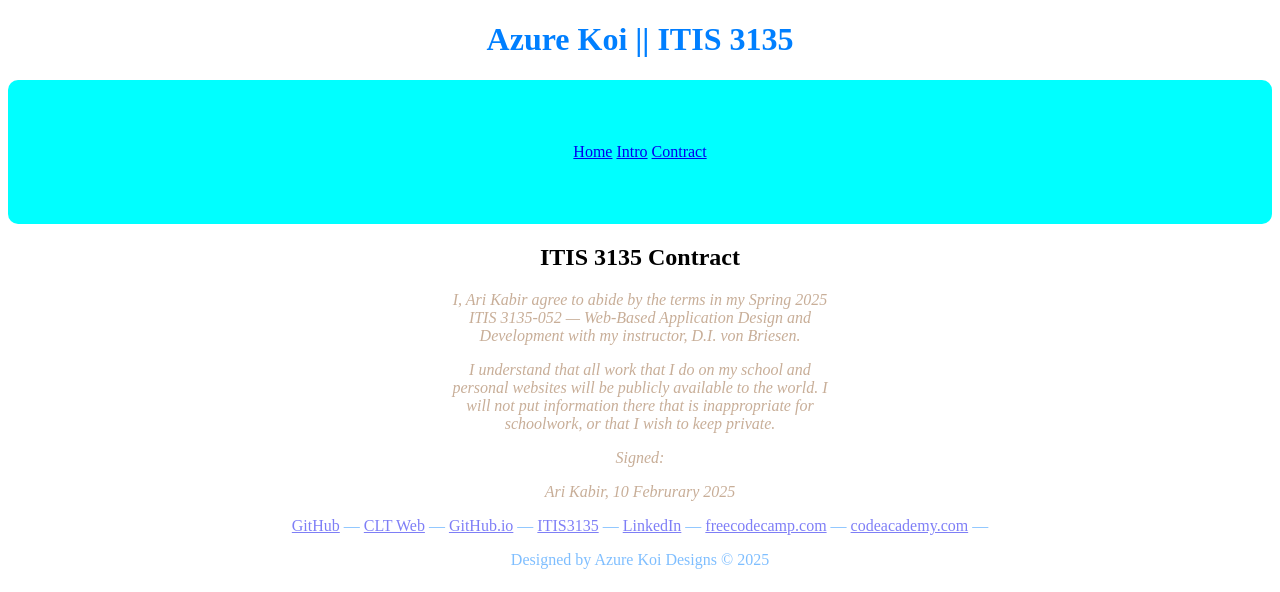
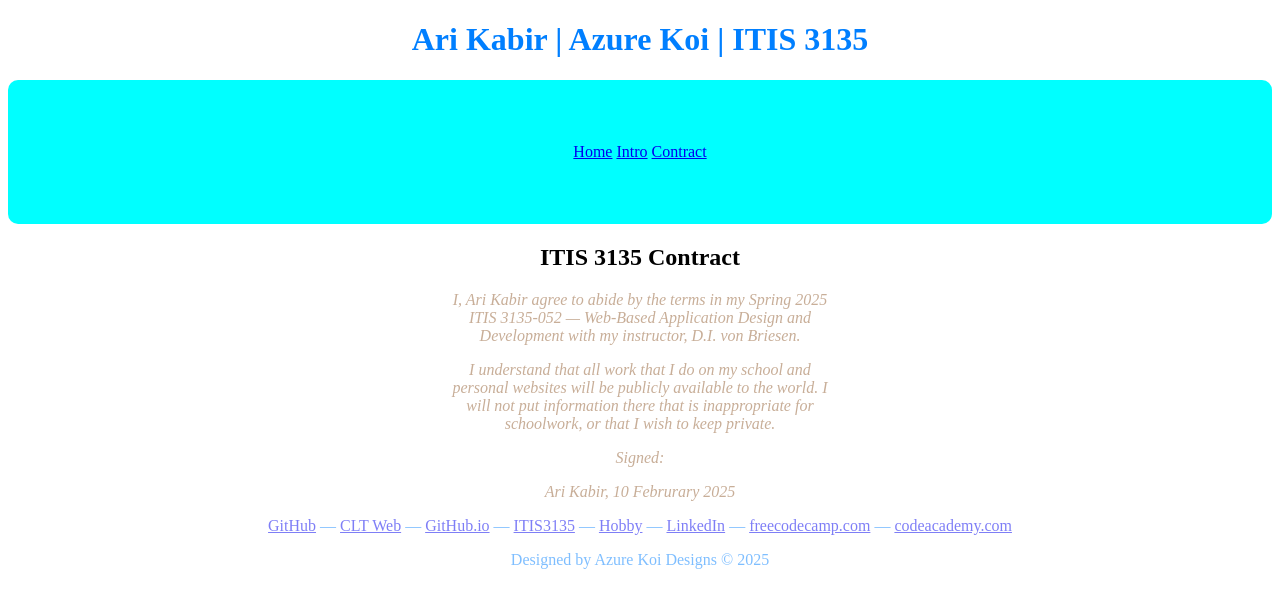
Before and after one commit to aridkabir/aridkabir.github.io, a plain HTML site: page itis3135/contract.html in a window 1280 px wide. Shown: the top 592 px of the page. Drawn offline with Linux system fonts and the light colour scheme; grey boxes are pictures that could not be loaded.

Commit message:
fixed footer

```diff
--- a/itis3135/contract.html
+++ b/itis3135/contract.html
@@ -1,13 +1,13 @@
 <!DOCTYPE html>
 <html lang="en">
     <head>
-        <title>Azure Koi || ITIS 3135 || Contract</title>
+        <title>Contract | Ari Kabir | Azure Koi | ITIS 3135</title>
         <meta charset="utf-8">
         <link rel="stylesheet" href="styles.css">
     </head>
     <main>
         <header>
-            <h1>Azure Koi || ITIS 3135</h1>
+            <h1>Ari Kabir | Azure Koi | ITIS 3135</h1>
         </header>
         <section class="nav">
             <nav>
@@ -29,21 +29,22 @@
         </body>
     </main>
     <footer>
-        <nav>
+        <nav id="footernav">
             <a href="https://github.com/aridkabir">GitHub</a>
             —
             <a href="https://webpages.charlotte.edu/akabir1/">CLT Web</a>
             —
             <a href="https://aridkabir.github.io/">GitHub.io</a>
             —
-            <a href="./itis3135">ITIS3135</a>
+            <a href="../itis3135">ITIS3135</a>
+            —
+            <a href="../hobby">Hobby</a>
             —
             <a href="https://www.linkedin.com/in/arid-kabir-6622bb246">LinkedIn</a>
             —
             <a href="https://freecodecamp.com/arikabir">freecodecamp.com</a>
             —
             <a href="https://www.codecademy.com/profiles/arikabir">codeacademy.com</a>
-            —
         </nav>
         <p>Designed by Azure Koi Designs © 2025</p>
         <div class="valbuttons">
```
Also changed, not shown: itis3135/index.html (+3 -3 lines), itis3135/introduction.html (+6 -4 lines), 1 other file.
